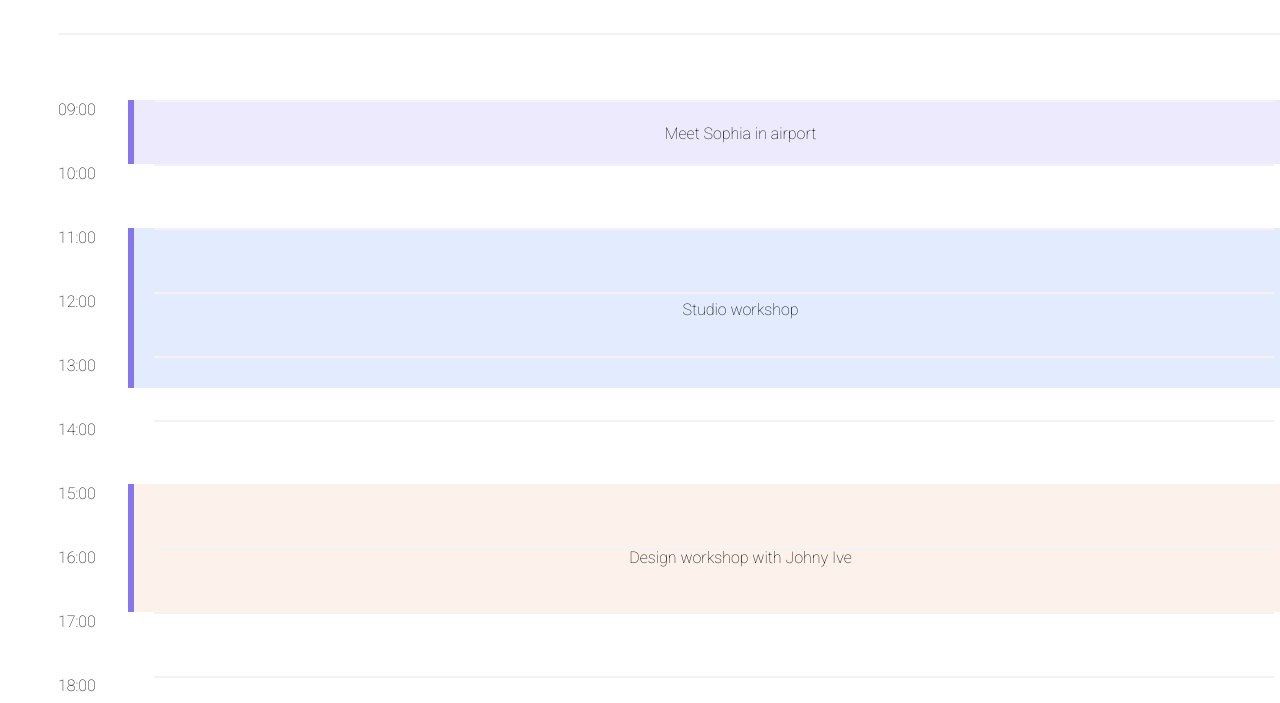
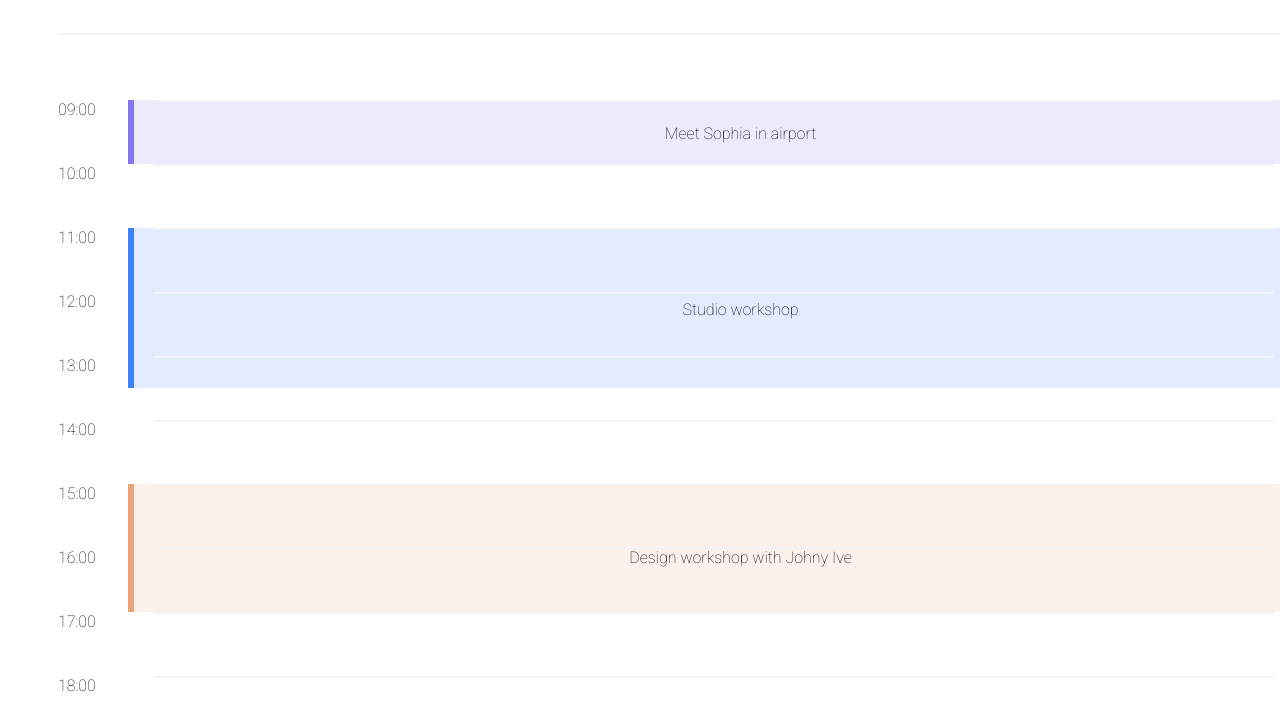
Before and after one commit to Nickolas91509031/homework, a plain HTML site: page hello world.html in a window 1280 px wide. Shown: the part 97-800 px from the top of the page. Drawn offline with Linux system fonts and the light colour scheme.

Commit message:
Update style.css

```diff
--- a/style.css
+++ b/style.css
@@ -81,7 +81,7 @@ body {
   height: 10em;
   background: rgba(61, 131, 249, 0.15);
   text-align: center;
-  border-left: 6px solid rgba(133, 118, 237, 1);
+  border-left: 6px solid rgba(61, 131, 249, 1);
 }
 
 .studio {
@@ -95,7 +95,7 @@ body {
   height: 8em;
   background: rgba(238, 165, 124, 0.15);
   text-align: center;
-  border-left: 6px solid rgba(133, 118, 237, 1);
+  border-left: 6px solid rgba(238, 165, 124, 1);
 }
 
 .johny {
```
